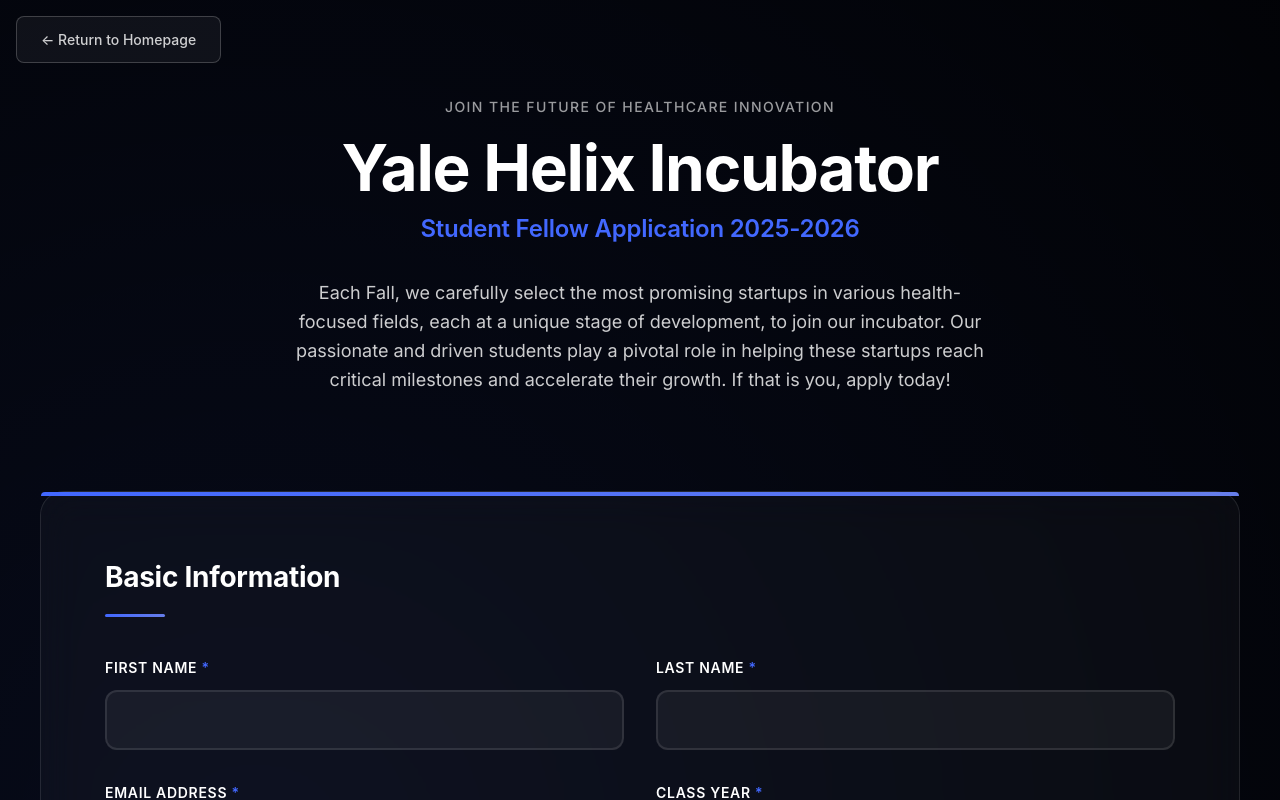
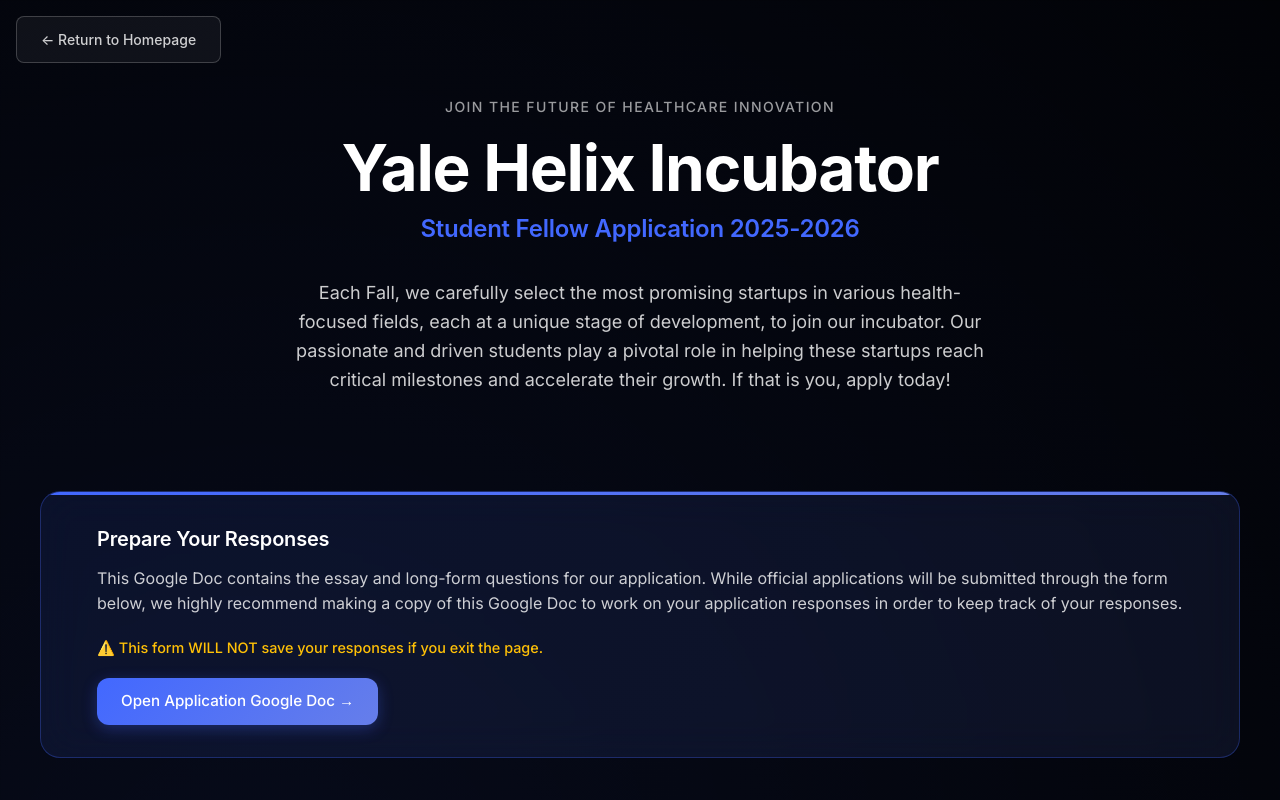
Before and after one commit to yalehelix/yale-helix-website, a Next.js app: page /apply-students in a window 1280 px wide. Shown: the top 800 px of the page. Built offline with nearby package versions, Linux system fonts and the light colour scheme.

Commit message:
finalized submission routing to helix admin account

```diff
--- a/src/app/api/apply-student/submit-student/route.ts
+++ b/src/app/api/apply-student/submit-student/route.ts
@@ -23,7 +23,7 @@
       { name: "entry.673409248", value: data.email || "" },
       { name: "entry.1720462299", value: data.classYear || "" },
       { name: "entry.1837266616", value: data.intendedMajor || "" },
-      { name: "entry.1907843651", value: data.linkedin || "" },
+      { name: "entry.291308032", value: data.linkedin || "" },
       { name: "entry.535815391", value: data.resume || "" },
       { name: "entry.2107500991", value: data.whyHelix || "" },
       { name: "entry.1678797299", value: data.building || "" },
@@ -47,7 +47,7 @@
 
     // Submit to Google Forms
     const googleFormsUrl =
-      "https://docs.google.com/forms/d/e/1FAIpQLSfJL1qgGgfl31AFpVn_M8NZBuRePz6XrmWoQjlUqHA024It8g/formResponse";
+      "https://docs.google.com/forms/d/e/1FAIpQLSfdTJtXgf4mvOT7HwGJsfEKkoiOFXDrIbHvdJ915VNr5xPElg/formResponse";
 
     const response = await fetch(googleFormsUrl, {
       method: "POST",
--- a/src/app/api/apply-student/upload-student/route.ts
+++ b/src/app/api/apply-student/upload-student/route.ts
@@ -1,7 +1,7 @@
 import { NextRequest, NextResponse } from 'next/server';
 
 // Google Apps Script Web App URL - you'll need to replace this with your actual Apps Script URL
-const APPS_SCRIPT_URL = 'https://script.google.com/macros/s/AKfycby-I9cNUbsX_1P2uJhOzGseeOfRJo5mXV1TWukN4HyNZMf42e3-FjbEnDjpkNxrUXIv/exec';
+const APPS_SCRIPT_URL = 'https://script.google.com/macros/s/AKfycbzm4zL7OuSGyfq06jJVCv9m1Bp9SDaZ_DgdPKLg20U63ZR7zoV171cXxuF56ITFzWk/exec';
 
 export async function POST(request: NextRequest) {
   try {
--- a/src/app/apply-students/page.module.css
+++ b/src/app/apply-students/page.module.css
@@ -115,6 +115,89 @@
   max-width: 700px;
   margin: 0 auto;
   line-height: 1.6;
+}
+
+/* Work Document Notice Styles */
+.workDocumentNotice {
+  background: linear-gradient(135deg, rgba(66, 104, 255, 0.1), rgba(102, 126, 234, 0.1));
+  border: 1px solid rgba(66, 104, 255, 0.3);
+  border-radius: 20px;
+  padding: 2rem;
+  margin-bottom: 3rem;
+  display: flex;
+  align-items: flex-start;
+  gap: 1.5rem;
+  backdrop-filter: blur(20px);
+  position: relative;
+  overflow: hidden;
+}
+
+.workDocumentNotice::before {
+  content: "";
+  position: absolute;
+  top: 0;
+  left: 0;
+  right: 0;
+  height: 3px;
+  background: linear-gradient(90deg, #4268ff, #667eea);
+  border-radius: 20px 20px 0 0;
+}
+
+.workDocumentIcon {
+  font-size: 2rem;
+  flex-shrink: 0;
+  margin-top: 0.25rem;
+}
+
+.workDocumentContent {
+  flex: 1;
+}
+
+.workDocumentTitle {
+  font-family: "Space Grotesk", -apple-system, BlinkMacSystemFont, "Segoe UI", sans-serif;
+  font-size: 1.25rem;
+  font-weight: 600;
+  color: #ffffff;
+  margin-bottom: 0.75rem;
+  letter-spacing: -0.01em;
+}
+
+.workDocumentText {
+  font-size: 1rem;
+  color: rgba(255, 255, 255, 0.8);
+  line-height: 1.6;
+  margin-bottom: 1.25rem;
+}
+
+.workDocumentLink {
+  display: inline-flex;
+  align-items: center;
+  gap: 0.5rem;
+  background: linear-gradient(135deg, #4268ff, #667eea);
+  color: #ffffff;
+  text-decoration: none;
+  padding: 0.75rem 1.5rem;
+  border-radius: 12px;
+  font-weight: 500;
+  font-size: 0.95rem;
+  transition: all 0.3s ease;
+  border: none;
+  cursor: pointer;
+  box-shadow: 0 4px 15px rgba(66, 104, 255, 0.3);
+}
+
+.workDocumentLink:hover {
+  transform: translateY(-2px);
+  box-shadow: 0 6px 20px rgba(66, 104, 255, 0.4);
+  background: linear-gradient(135deg, #5a7cff, #7a8ff0);
+}
+
+/* Warning Text Style */
+.warningText {
+  color: #ffc107;
+  font-weight: 500;
+  font-size: 0.9rem;
+  margin-bottom: 1.25rem;
 }
 
 /* Form Styles */
--- a/src/app/apply-students/page.tsx
+++ b/src/app/apply-students/page.tsx
@@ -261,7 +261,16 @@
         }
       }
 
-      // Upload all files using batch upload for better organization
+      // First, submit the Google form with the current form data
+      // If there are files that need to be uploaded, we'll use placeholders for now
+      const resumeForForm = selectedFile && !currentFileUploaded ?
+        `File selected: ${selectedFile.name} (will be uploaded after form submission)` :
+        formData.resume;
+
+      // Submit the Google form first
+      await submitFormToGoogle(resumeForForm);
+
+      // Now handle file uploads if needed
       if (filesToUpload.length > 0) {
         // Convert files to base64 for batch upload (required by Google Apps Script)
         const filesForBatch = await Promise.all(filesToUpload.map(async (fileData) => {
@@ -315,9 +324,13 @@
         setCurrentFileUploaded(true);
       }
 
-      // Submit the application with the resume link
-      const resumeLink = formData.resume || (selectedFile ? 'Resume uploaded successfully' : '');
-      await submitApplicationToServer(resumeLink);
+      // Reset upload state
+      setIsUploading(false);
+      setSelectedFile(null);
+      setCurrentFileUploaded(false);
+
+      // Redirect to success page
+      router.push("/apply-students/success");
 
     } catch (error) {
       console.error("Upload error:", error);
@@ -393,11 +406,15 @@
   };
 
   const submitFormToGoogle = (resumeLink: string) => {
-    // Create a temporary form to submit to Google Forms
+    // Submit Google form in the background using an iframe to prevent page redirect
+    const iframe = document.createElement('iframe');
+    iframe.style.display = 'none';
+    iframe.name = 'google-form-submit';
+
     const form = document.createElement('form');
     form.method = 'POST';
-    form.action = 'https://docs.google.com/forms/d/e/1FAIpQLSfJL1qgGgfl31AFpVn_M8NZBuRePz6XrmWoQjlUqHA024It8g/formResponse';
-    // Removed target="_blank" to avoid pop-up blockers - form will submit in same window
+    form.action = 'https://docs.google.com/forms/d/e/1FAIpQLSfdTJtXgf4mvOT7HwGJsfEKkoiOFXDrIbHvdJ915VNr5xPElg/formResponse';
+    form.target = 'google-form-submit'; // Target the hidden iframe
 
     // Prepare long form data based on selected option
     let longFormData = '';
@@ -420,7 +437,7 @@
         { name: 'entry.673409248', value: formData.email },
         { name: 'entry.1720462299', value: formData.classYear },
         { name: 'entry.1837266616', value: formData.intendedMajor },
-        { name: 'entry.1907843651', value: formData.linkedin },
+        { name: 'entry.291308032', value: formData.linkedin },
         { name: 'entry.535815391', value: resumeLink },
         { name: 'entry.2107500991', value: formData.whyHelix },
         { name: 'entry.1678797299', value: formData.building },
@@ -451,22 +468,29 @@
         }
     });
 
-    // Submit the form in the same window (no pop-up blockers)
+    // Add iframe and form to DOM, submit, then clean up
+    document.body.appendChild(iframe);
     document.body.appendChild(form);
     form.submit();
-    document.body.removeChild(form);
 
-    // Reset upload state
-    setIsUploading(false);
-    setSelectedFile(null);
-    setCurrentFileUploaded(false);
+    // Clean up after submission
+    setTimeout(() => {
+      if (document.body.contains(iframe)) {
+        document.body.removeChild(iframe);
+      }
+      if (document.body.contains(form)) {
+        document.body.removeChild(form);
+      }
+    }, 1000);
+
+    // Note: Redirect and state reset are handled in the main function after file upload
   };
 
   // Handler for when a new file is selected
   const handleFileSelect = (file: File | null) => {
     if (file) {
       // Validate file size (10MB for resume)
-      const maxSizeMB = 10;
+      const maxSizeMB = 25;
       if (file.size > maxSizeMB * 1024 * 1024) {
         setResumeError(`File size must be less than ${maxSizeMB}MB`);
         return;
@@ -509,6 +533,27 @@
             Each Fall, we carefully select the most promising startups in various health-focused fields, each at a unique stage of development, to join our incubator. Our passionate and driven
             students play a pivotal role in helping these startups reach critical milestones and accelerate their growth. If that is you, apply today!
           </p>
+        </div>
+
+        {/* Pre-submission Work Document Notice */}
+        <div className={styles.workDocumentNotice}>
+          <div className={styles.workDocumentIcon}></div>
+          <div className={styles.workDocumentContent}>
+            <h3 className={styles.workDocumentTitle}>Prepare Your Responses</h3>
+            <p className={styles.workDocumentText}>
+              This Google Doc contains the essay and long-form questions for our application.
+              While official applications will be submitted through the form below, we highly recommend making a copy of this Google Doc to work on your application responses in order to keep track of your responses.
+            </p>
+            <p className={styles.warningText}>⚠️ This form WILL NOT save your responses if you exit the page.</p>
+            <a
+              href="https://docs.google.com/document/d/18Tr6BCcLwCHfrUNKvFeskd4Ut2mJKjgmn54dA6-Swks/edit?usp=sharing"
+              target="_blank"
+              rel="noopener noreferrer"
+              className={styles.workDocumentLink}
+            >
+              Open Application Google Doc →
+            </a>
+          </div>
         </div>
 
         {/* Application Form - Using controlled submission */}
@@ -751,13 +796,13 @@
               </div>
 
               <div className={styles.formGroup}>
-                <label htmlFor="entry.1907843651" className={styles.label}>
+                <label htmlFor="entry.291308032" className={styles.label}>
                   LinkedIn Profile
                 </label>
                 <input
                   type="url"
-                  id="entry.1907843651"
-                  name="entry.1907843651"
+                  id="entry.291308032"
+                  name="entry.291308032"
                   value={formData.linkedin}
                   onChange={(e) =>
                     setFormData((prev) => ({
@@ -778,7 +823,7 @@
                   }}
                   onFileSelect={handleFileSelect} // Use the new handler
                   acceptedFileTypes={[".pdf", ".doc", ".docx"]}
-                  maxFileSize={10}
+                  maxFileSize={25}
                   label="Upload Resume"
                   placeholder="Click here to upload your resume"
                   uploadEndpoint="/api/apply-student/upload-student"
@@ -880,7 +925,7 @@
 
             {/* Explanation */}
             <div className={styles.normalTextItalic}>
-              Applicants are invited to select one of the following prompts to showcase their skills and creativity. Please submit your response in the requested format by the application deadline.
+              Applicants are invited to select one of the following prompts to showcase their skills and creativity. Please submit your response in the requested format.
             </div>
 
             <div className={styles.spacer}></div>
@@ -1069,7 +1114,7 @@
                                 const file = e.target.files?.[0];
                                 if (file) {
                                   // Validate file size (10MB for portfolio)
-                                  const maxSizeMB = 10;
+                                  const maxSizeMB = 25;
                                   if (file.size > maxSizeMB * 1024 * 1024) {
                                     setLongFormError(`File size must be less than ${maxSizeMB}MB`);
                                     return;
@@ -1102,7 +1147,7 @@
                                 Click to upload PDF or drag and drop
                               </div>
                               <div className={styles.fileUploadSubtext}>
-                                Maximum file size: 10MB
+                                Maximum file size:  25MB
                               </div>
                             </div>
                           ) : (
@@ -1169,7 +1214,7 @@
                               const file = e.target.files?.[0];
                               if (file) {
                                 // Validate file size (10MB for graphical abstract)
-                                const maxSizeMB = 10;
+                                const maxSizeMB = 25;
                                 if (file.size > maxSizeMB * 1024 * 1024) {
                                   setLongFormError(`File size must be less than ${maxSizeMB}MB`);
                                   return;
@@ -1203,7 +1248,7 @@
                               Click to upload PDF, PNG, or JPG
                             </div>
                             <div className={styles.fileUploadSubtext}>
-                              Maximum file size: 10MB
+                              Maximum file size: 25MB
                             </div>
                           </div>
                         ) : (
@@ -1266,7 +1311,7 @@
                                 const file = e.target.files?.[0];
                                 if (file) {
                                   // Validate file size (10MB for slide deck)
-                                  const maxSizeMB = 10;
+                                  const maxSizeMB = 25;
                                   if (file.size > maxSizeMB * 1024 * 1024) {
                                     setLongFormError(`File size must be less than ${maxSizeMB}MB`);
                                     return;
@@ -1297,7 +1342,7 @@
                               Click to upload PDF slide deck
                             </div>
                             <div className={styles.fileUploadSubtext}>
-                              Maximum file size: 10MB
+                              Maximum file size: 25MB
                             </div>
                           </div>
                         ) : (
@@ -1358,7 +1403,7 @@
               {isUploading ? (
                 <>
                   <span className={styles.spinner}></span>
-                  Uploading Files & Submitting...
+                  Submitting Form & Uploading Files...
                 </>
               ) : (
                 <>
@@ -1368,10 +1413,15 @@
             </button>
             <p className={styles.submitNote}>
               {isUploading
-                ? "Please wait while we upload your files and submit your application..."
+                ? "Please wait while we submit your form and upload your files..."
                 : !isFormValid()
-                  ? "Please fill in all required fields and complete your long-form submission to submit your application."
-                  : "Your files will be uploaded to Google Drive when you submit your application."
+                  ? (
+                    <>
+                      Please fill in all required fields and complete your long-form submission to submit your application.<br />
+                      If you encounter any issues, please feel free to contact us at.
+                    </>
+                  )
+                  : "Your form will be submitted first, then files will be uploaded to Google Drive."
               }
               <br />
               Questions? Contact us at <a href="mailto:admin@yalehelix.org">admin@yalehelix.org</a>
--- a/src/app/apply/page.tsx
+++ b/src/app/apply/page.tsx
@@ -63,7 +63,16 @@
     setIsSubmitting(true);
 
     try {
-      // Check if file needs to be uploaded
+      // First, submit the Google form with the current form data
+      // If there's a file that needs to be uploaded, we'll use a placeholder for now
+      const pitchDeckForForm = selectedFile && !currentFileUploaded ?
+        `File selected: ${selectedFile.name} (will be uploaded after form submission)` :
+        formData.pitchDeck;
+
+      // Submit the Google form first
+      await submitFormToGoogle(pitchDeckForForm);
+
+      // Now handle file upload if needed
       if (selectedFile && !currentFileUploaded) {
         // Use FormData instead of base64 for better performance
         const uploadFormData = new FormData();
@@ -85,15 +94,17 @@
         const uploadResult = await uploadResponse.json();
         setFormData((prev) => ({ ...prev, pitchDeck: uploadResult.driveLink }));
         setCurrentFileUploaded(true);
+      }
 
-        // Now submit the application with the uploaded file link
-        await submitApplicationToServer(uploadResult.driveLink);
-      } else {
-        // No file to upload, submit directly
-        await submitApplicationToServer(formData.pitchDeck);
-      }
+      // Reset submission state
+      setIsSubmitting(false);
+
+      // Redirect to success page
+      router.push("/apply/success");
     } catch (error) {
+      console.error("Submission error:", error);
       setIsSubmitting(false);
+      alert("There was an error submitting your application. Please try again.");
     }
   };
 
@@ -150,11 +161,15 @@
   };
 
   const submitFormToGoogle = (pitchDeckLink: string) => {
-    // Fallback method: Create a temporary form to submit to Google Forms
+    // Submit Google form in the background using an iframe to prevent page redirect
+    const iframe = document.createElement('iframe');
+    iframe.style.display = 'none';
+    iframe.name = 'google-form-submit';
+
     const form = document.createElement("form");
     form.method = "POST";
     form.action = "https://docs.google.com/forms/d/e/1FAIpQLSeTs-mkFf0y6AVKzVyg2Qx8eG4azWX_oC3GGRsNNtMYsagExQ/formResponse";
-    form.target = "_blank";
+    form.target = 'google-form-submit'; // Target the hidden iframe
 
     // Add all form fields
     const fields = [
@@ -189,17 +204,22 @@
       }
     });
 
+    // Add iframe and form to DOM, submit, then clean up
+    document.body.appendChild(iframe);
     document.body.appendChild(form);
     form.submit();
-    document.body.removeChild(form);
 
-    // Reset submission state
-    setIsSubmitting(false);
+    // Clean up after submission
+    setTimeout(() => {
+      if (document.body.contains(iframe)) {
+        document.body.removeChild(iframe);
+      }
+      if (document.body.contains(form)) {
+        document.body.removeChild(form);
+      }
+    }, 1000);
 
-    // Redirect to success page after a short delay
-    setTimeout(() => {
-      router.push("/apply/success");
-    }, 1000);
+    // Note: Redirect is handled in the main function after file upload
   };
 
   return (
@@ -584,13 +604,15 @@
               {isSubmitting ? (
                 <>
                   <span className={styles.spinner}></span>
-                  {selectedFile && !currentFileUploaded ? "Uploading File & Submitting..." : "Submitting Application..."}
+                  {selectedFile && !currentFileUploaded ? "Submitting Form & Uploading File..." : "Submitting Application..."}
                 </>
               ) : (
                 "Submit Application"
               )}
             </button>
             <p className={styles.submitNote}>
+              Your form will be submitted first, then files will be uploaded to Google Drive.
+              <br />
               Questions? Contact us at <a href="mailto:admin@yalehelix.org">admin@yalehelix.org</a>
             </p>
           </div>
--- a/src/app/components/index.html
+++ b/src/app/components/index.html
@@ -773,7 +773,6 @@
           <div class="footer-info">
             <p>17 Prospect St</p>
             <p>New Haven, CT 06511</p>
-            <p><strong>Phone:</strong> +1 5589 55488 55</p>
             <p><strong>Email:</strong> admin@yalehelix.org</p>
           </div>
         </div>
```
